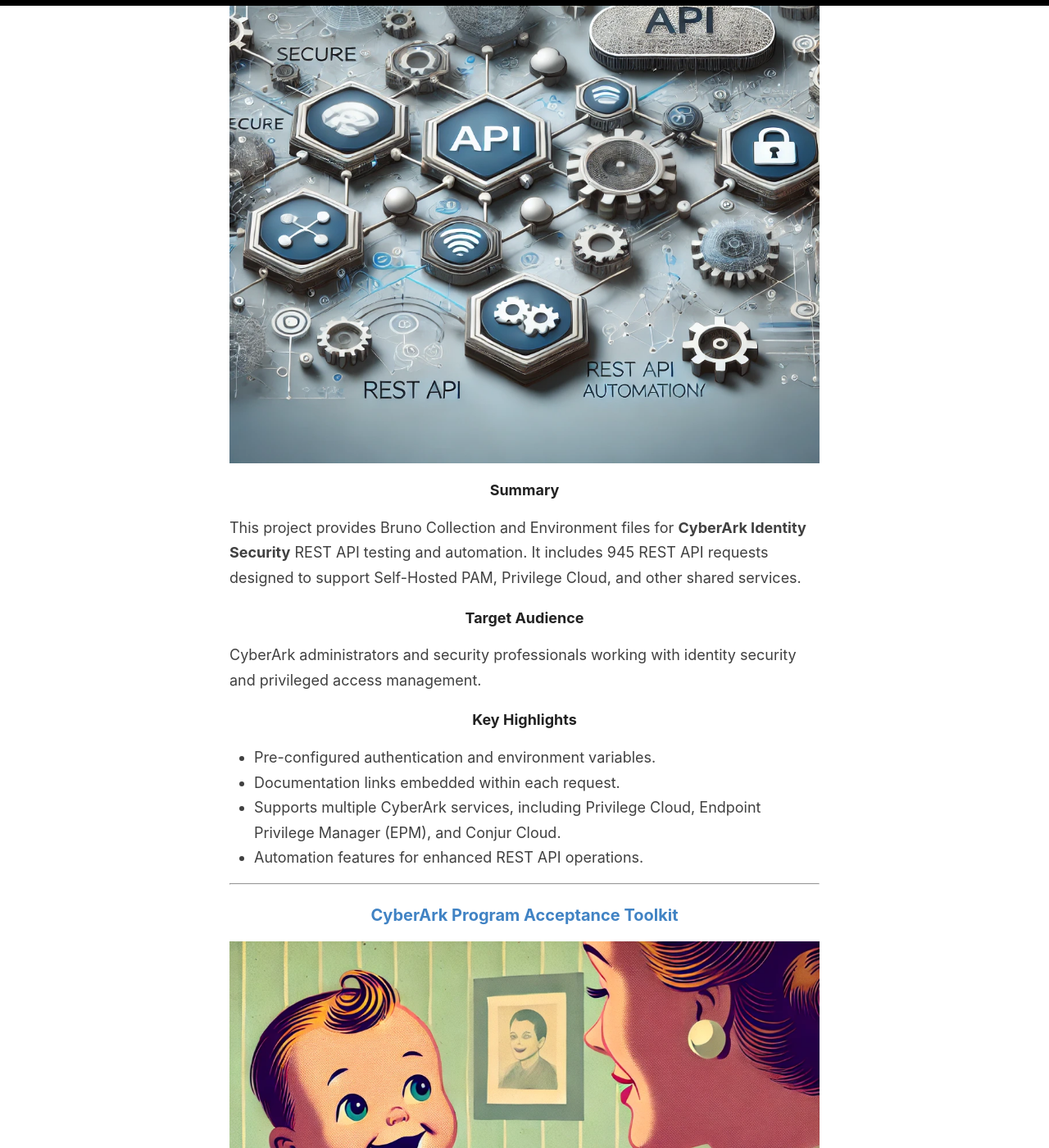
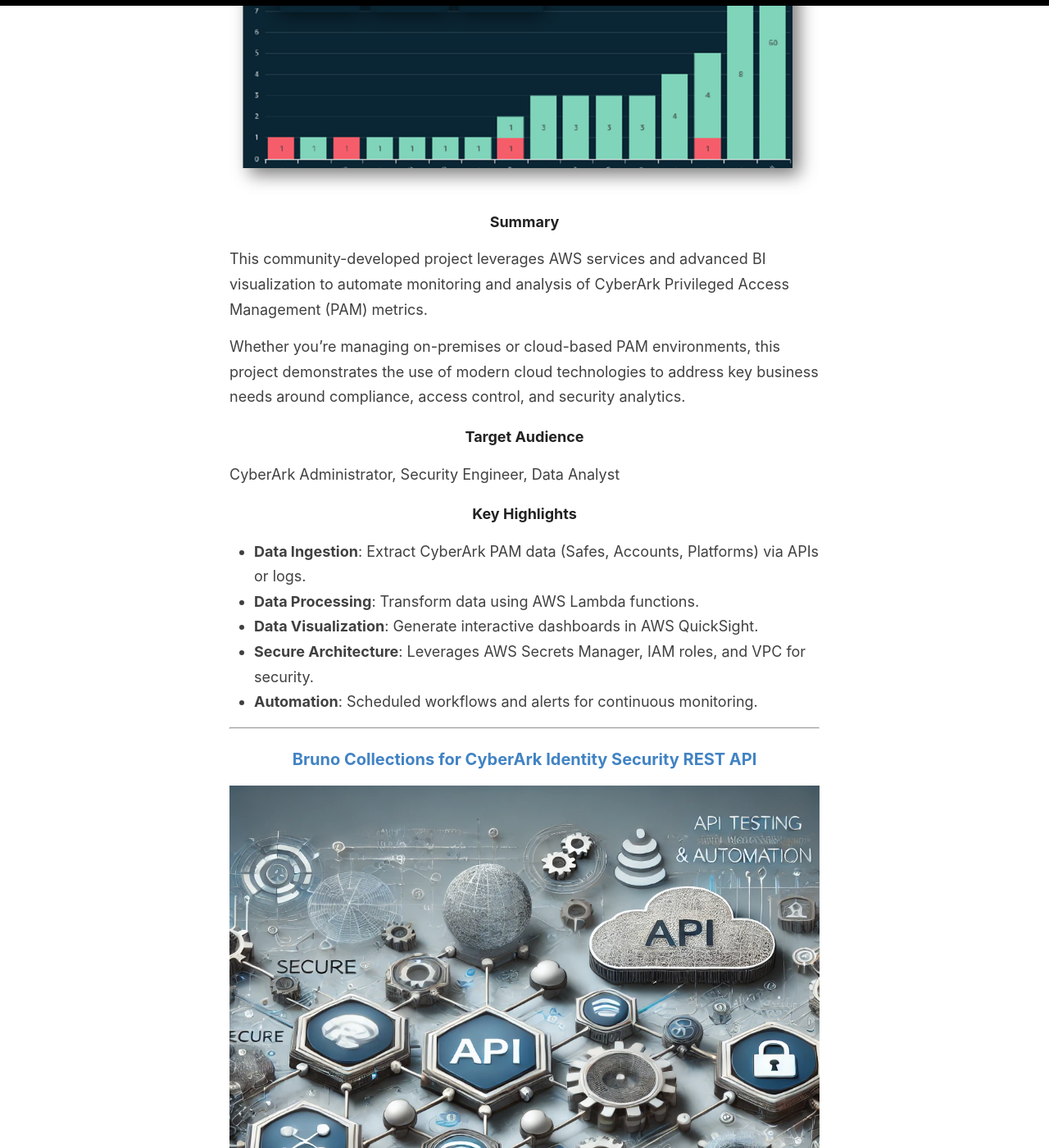
Before and after one commit to IAM-Jah/github.io, a Jekyll site: the page built from _pages/projects.md, in a window 1280 px wide and 1400 px high, scrolled down 519 px. Shown: the whole window at 82% size. Built offline with Jekyll 4.4.1, drawn with Linux system fonts in a browser that asks for light colours; some of the changed text lies outside the part shown.

Commit message:
Added CyberArk BI with QuickSight Project to Projects page

```diff
--- a/_pages/projects.md
+++ b/_pages/projects.md
@@ -5,6 +5,27 @@
 ---
 
 ## Projects
+
+### [CyberArk Business Intelligence with Amazon QuickSight](https://github.com/IAM-Jah/CyberArk-BI-Dashboard)
+
+![CyberArk BI with Amazon QuickSight](/images/projects/cyberark-bi-quicksight.png)
+
+#### Summary
+This community-developed project leverages AWS services and advanced BI visualization to automate monitoring and analysis of CyberArk Privileged Access Management (PAM) metrics.
+
+Whether you're managing on-premises or cloud-based PAM environments, this project demonstrates the use of modern cloud technologies to address key business needs around compliance, access control, and security analytics.
+
+#### Target Audience
+CyberArk Administrator, Security Engineer, Data Analyst
+
+#### Key Highlights
+- **Data Ingestion**: Extract CyberArk PAM data (Safes, Accounts, Platforms) via APIs or logs.
+- **Data Processing**: Transform data using AWS Lambda functions.
+- **Data Visualization**: Generate interactive dashboards in AWS QuickSight.
+- **Secure Architecture**: Leverages AWS Secrets Manager, IAM roles, and VPC for security.
+- **Automation**: Scheduled workflows and alerts for continuous monitoring.
+
+---
 
 ### [Bruno Collections for CyberArk Identity Security REST API](https://github.com/IAM-Jah/CyberArk-REST-API-Bruno/tree/main)
 
@@ -14,7 +35,7 @@
 This project provides Bruno Collection and Environment files for **CyberArk Identity Security** REST API testing and automation. It includes 945 REST API requests designed to support Self-Hosted PAM, Privilege Cloud, and other shared services.
 
 #### Target Audience
-CyberArk administrators and security professionals working with identity security and privileged access management.
+CyberArk Administrator, Security Engineer, Developer
 
 #### Key Highlights
 - Pre-configured authentication and environment variables.
@@ -32,7 +53,7 @@
 A resource repository designed to help CyberArk administrators and program managers promote user adoption and engagement for PAM programs. The toolkit includes automation scripts, compliance guidelines, templates, and training materials.
 
 #### Target Audience
-Program managers, administrators, and security teams implementing CyberArk solutions.
+CyberArk Administrator, Program Manager, Project Manager, Knowledge Management Officer
 
 #### Key Highlights
 - Structured resources including diagrams, email templates, and automation scripts.
```
Also changed, not shown: images/projects/cyberark-bi-quicksight.png (added).
